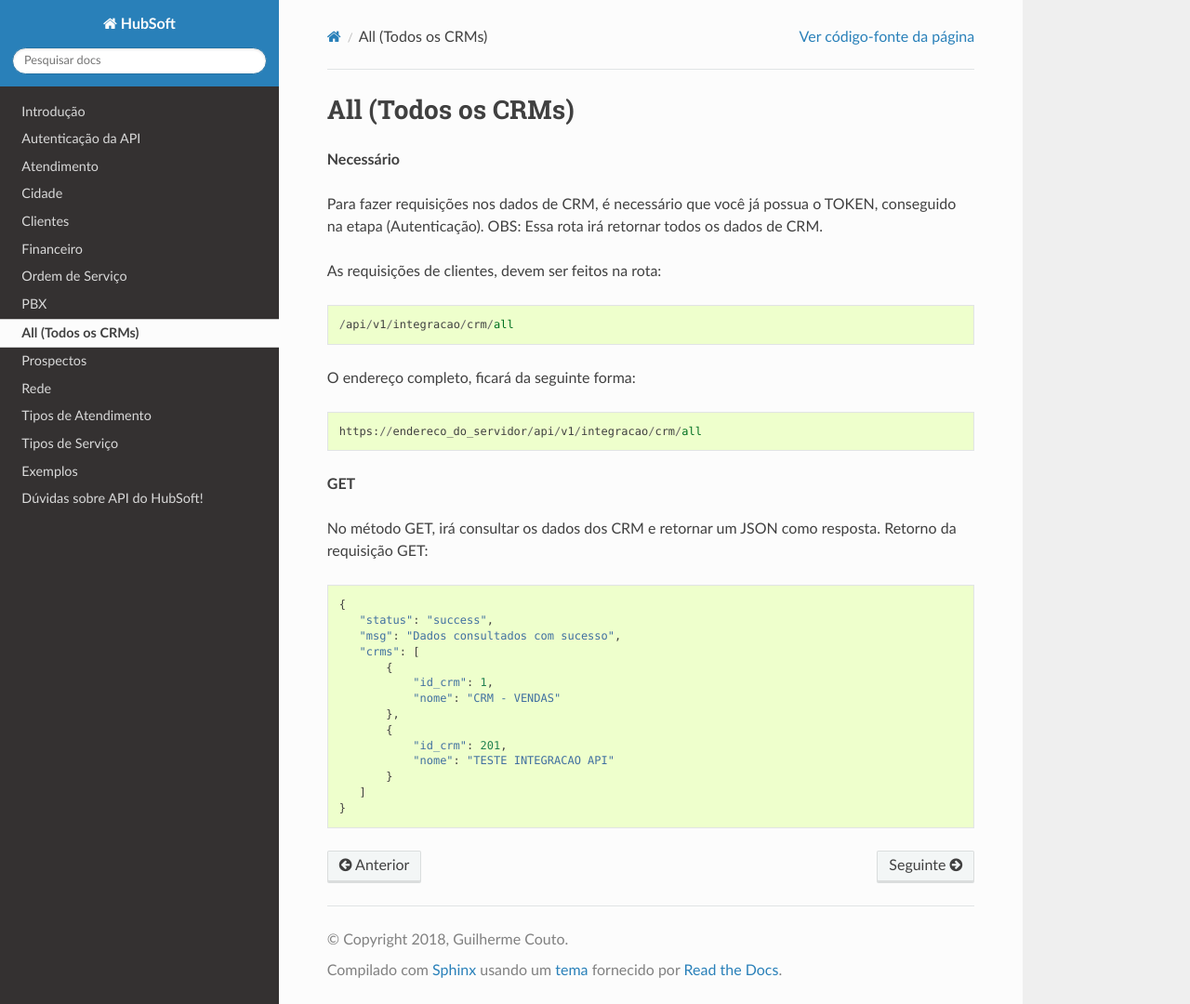
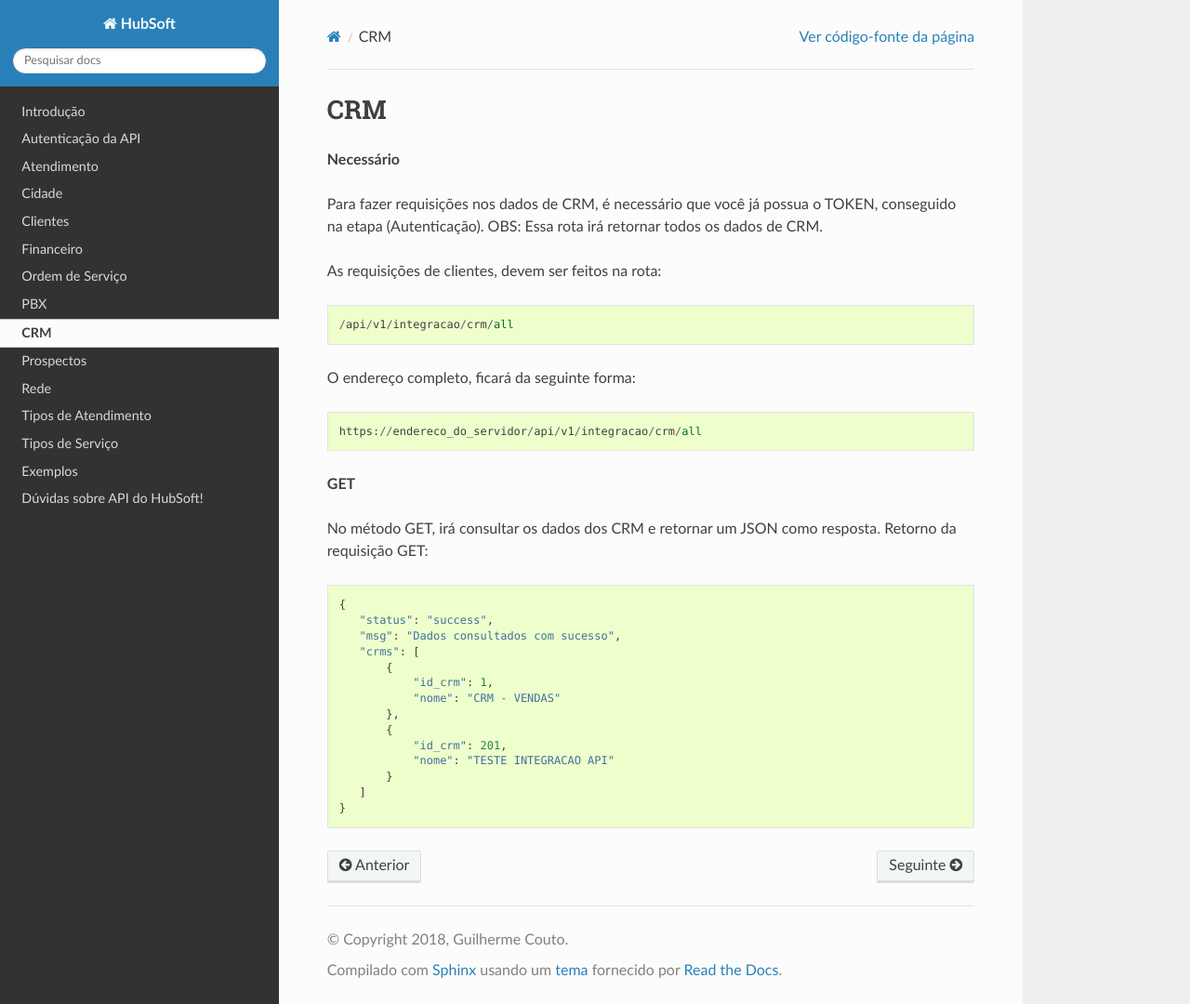
Before and after one commit to hubsoftbrasil/api, a Sphinx documentation site: the page built from docs/source/crm.rst, in a window 1280 px wide and 1080 px high. Shown: the whole window at 93% size. Built offline with Sphinx 7.4.7 and the Read the Docs theme 2.0.0, drawn with Linux system fonts in a browser that asks for light colours.

Commit message:
Update crm.rst

```diff
--- a/docs/source/crm.rst
+++ b/docs/source/crm.rst
@@ -1,4 +1,4 @@
-All (Todos os CRMs)
+CRM
 ============
 
 **Necessário**
```
